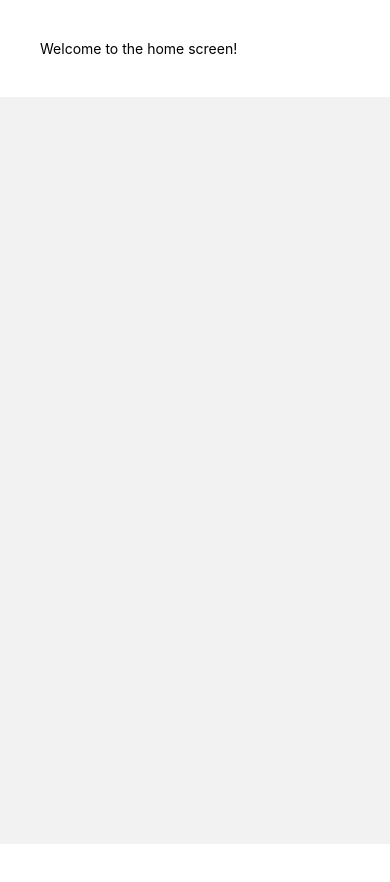
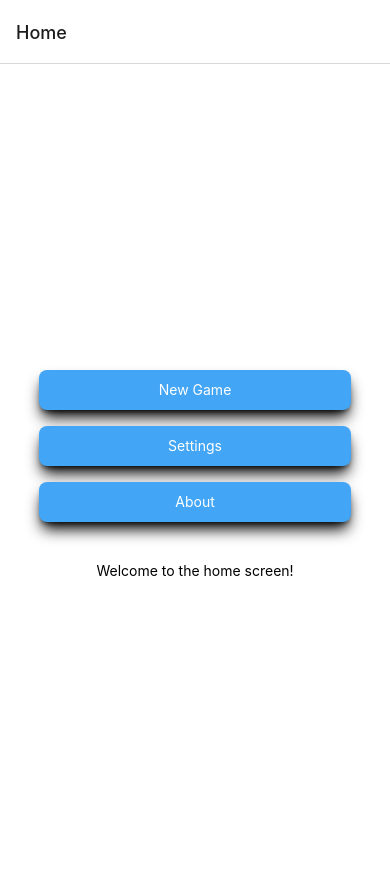
Before and after one commit to wrighttzu/chromaquest, a React Native app: screen /Home in a window 390 px wide. Shown: the top 882 px of the page. Before the commit the page ends 844 px from the top, so only its background shows below. Built offline with nearby package versions, Linux system fonts and the light colour scheme.

Commit message:
home screen layout implemented

```diff
--- a/src/AppContainer.tsx
+++ b/src/AppContainer.tsx
@@ -2,12 +2,13 @@ import * as React from "react";
 import { createStackNavigator } from '@react-navigation/stack';
 import HomeScreen from "./screens/Home";
 import { NavigationContainer } from "@react-navigation/native";
+import Loading from "./screens/Loading";
 
 
 const AppStack = createStackNavigator();
 const AppStackNavigator = () => {
   return (
-    <AppStack.Navigator screenOptions={{ headerShown: false }}>
+    <AppStack.Navigator screenOptions={{ headerShown: true }}>
       <AppStack.Screen name="Home" component={HomeScreen}/>
     </AppStack.Navigator>
   );
--- /dev/null
+++ b/src/components/button.tsx
@@ -0,0 +1,13 @@
+import { Platform, Text, TouchableOpacity } from "react-native";
+
+
+const Button = ({props}) => (
+    <TouchableOpacity
+            className={`h-10 w-4/5 mt-4 bg-[#42A5F5] justify-center rounded-lg items-center ${
+              Platform.OS === "ios" ? "shadow-sm" : "shadow-lg"
+            } shadow-black`}
+          >
+    <Text className="text-white">{props}</Text>
+    </TouchableOpacity>
+)
+export default Button;
--- a/src/screens/Home.tsx
+++ b/src/screens/Home.tsx
@@ -1,11 +1,15 @@
 import React from "react";
-import { Text, View } from "react-native";
+import { Platform, Text, TouchableOpacity, View } from "react-native";
 import { ScrollView } from "react-native-gesture-handler";
+import Button from "../components/button";
 
 
 const HomeScreen: React.FC = () => {
   return (
-    <View className="bg-white">
+    <View className="bg-white h-screen flex items-center justify-center">
+      <Button props="New Game" />
+      <Button props="Settings" />
+      <Button props="About" />
       <Text className="m-10">Welcome to the home screen!</Text>
     </View>
   );
--- /dev/null
+++ b/src/screens/Loading.tsx
@@ -0,0 +1,14 @@
+import React from "react";
+import { Text, View } from "react-native";
+import { ScrollView } from "react-native-gesture-handler";
+
+
+const HomeScreen: React.FC = () => {
+  return (
+    <View className="bg-white h-screen flex items-center justify-center">
+      <Text className="m-10">LOADING</Text>
+    </View>
+  );
+};
+
+export default HomeScreen;
```
